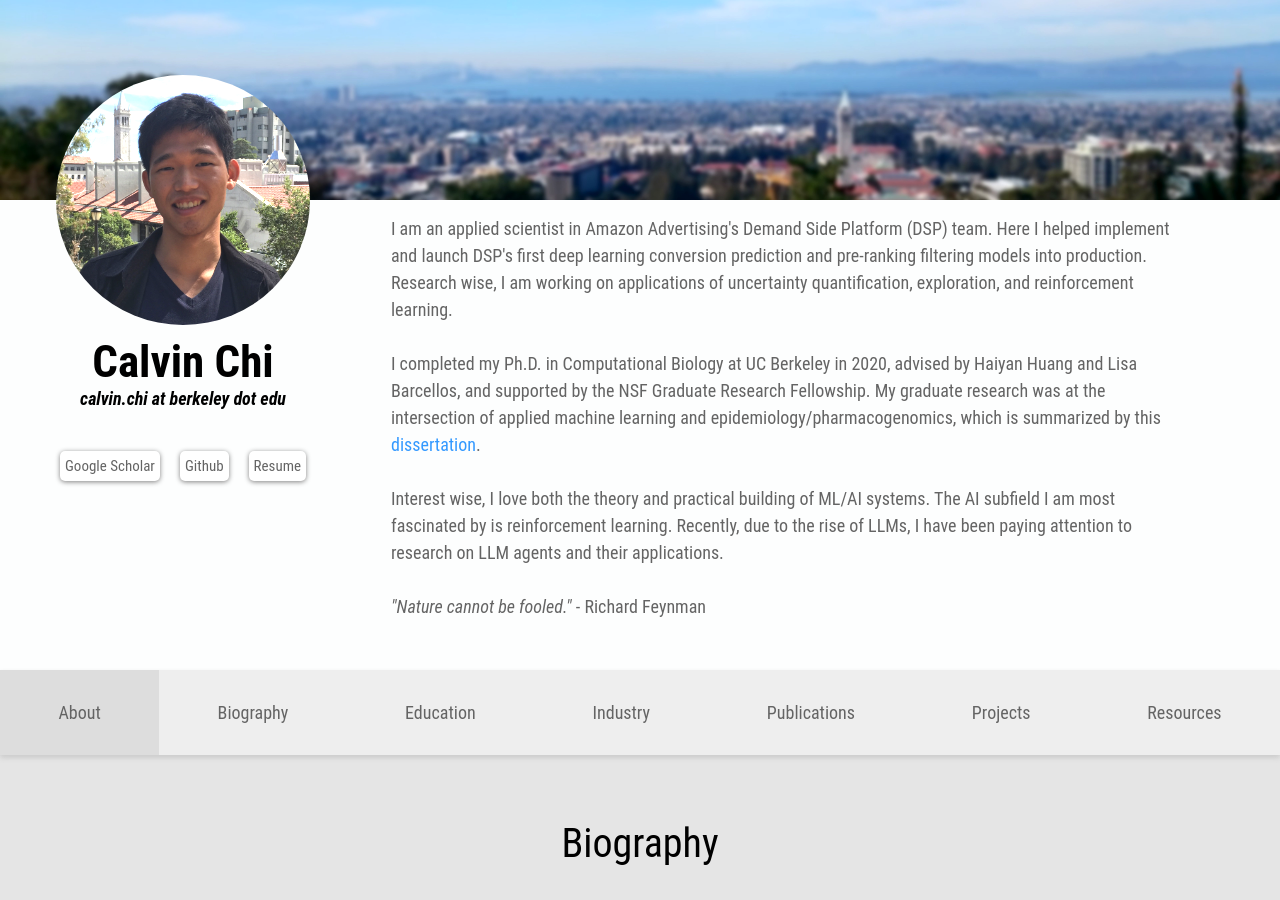
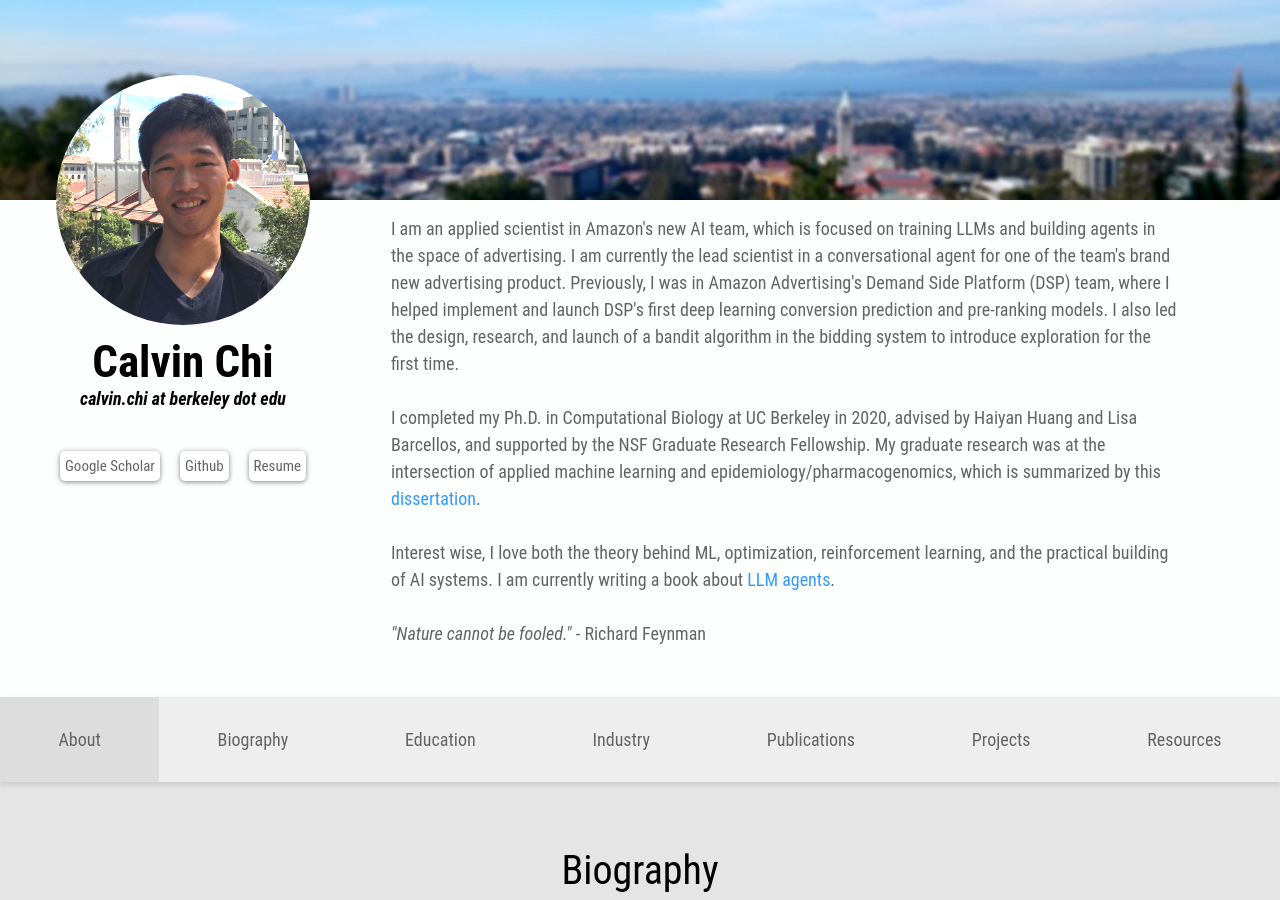
Before and after one commit to CalvinTChi/CalvinTChi.github.io, a Jekyll site: the page index.html, which Jekyll copies as it is, in a window 1280 px wide and 900 px high. Built offline with Jekyll 4.4.1, drawn with Linux system fonts in a browser that asks for light colours; nearby versions of some CDN libraries.

Commit message:
update slides

```diff
--- a/index.html
+++ b/index.html
@@ -86,14 +86,14 @@
 				</div>
 			</div>
 			<div id = "about-text">
-				<p> I am an applied scientist in Amazon Advertising's Demand Side Platform (DSP) team. Here I helped implement and launch DSP's first deep learning conversion prediction and pre-ranking filtering models into production. Research wise, I am working on applications of uncertainty quantification, exploration, and reinforcement learning.
+				<p> I am an applied scientist in Amazon's new AI team, which is focused on training LLMs and building agents in the space of advertising. I am currently the lead scientist in a conversational agent for one of the team's brand new advertising product. Previously, I was in Amazon Advertising's Demand Side Platform (DSP) team, where I helped implement and launch DSP's first deep learning conversion prediction and pre-ranking models. I also led the design, research, and launch of a bandit algorithm in the bidding system to introduce exploration for the first time.
 				<br>
 
 				<br> I completed my Ph.D. in Computational Biology at UC Berkeley in 2020, advised by Haiyan Huang and Lisa Barcellos, and supported by the NSF Graduate Research Fellowship. My graduate research was at the intersection of applied machine learning and epidemiology/pharmacogenomics, which is summarized by this <a target="_blank" style="color:#3399ff" href="http://calvintchi.github.io/pdf/dissertation.pdf">dissertation</a>.
 
 				<br>
 
-				<br>Interest wise, I love both the theory and practical building of ML/AI systems. The AI subfield I am most fascinated by is reinforcement learning. Recently, due to the rise of LLMs, I have been paying attention to research on LLM agents and their applications. </p>
+				<br>Interest wise, I love both the theory behind ML, optimization, reinforcement learning, and the practical building of AI systems. I am currently writing a book about <a target="_blank" style="color:#3399ff" href="https://calvintchi.github.io/llmagents">LLM agents</a>. </p>
 
 				<p style="width:100%"><br><i>"Nature cannot be fooled."</i> - Richard Feynman</p>
 			</div>
```
